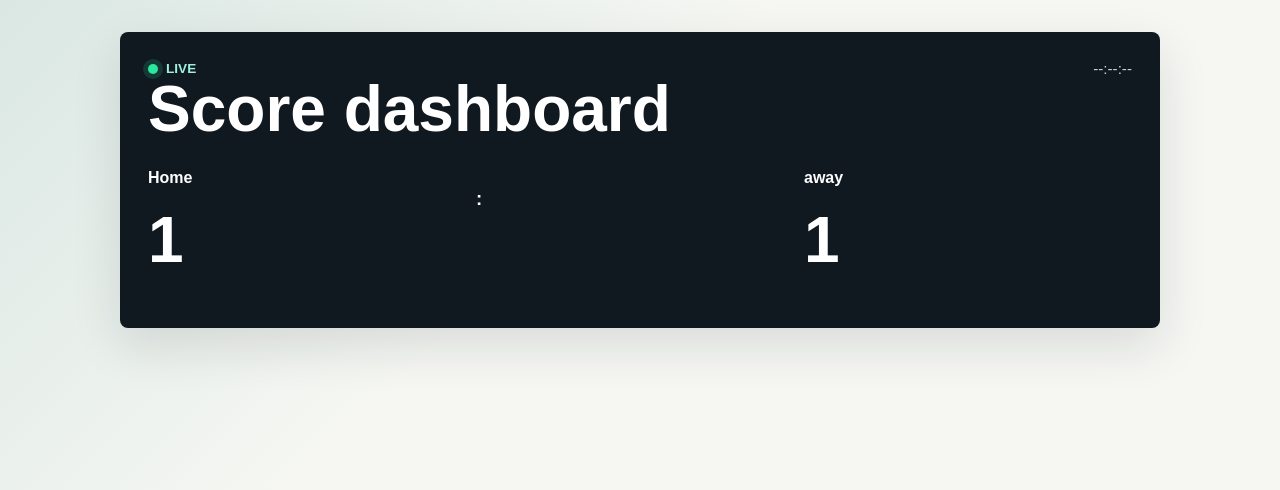
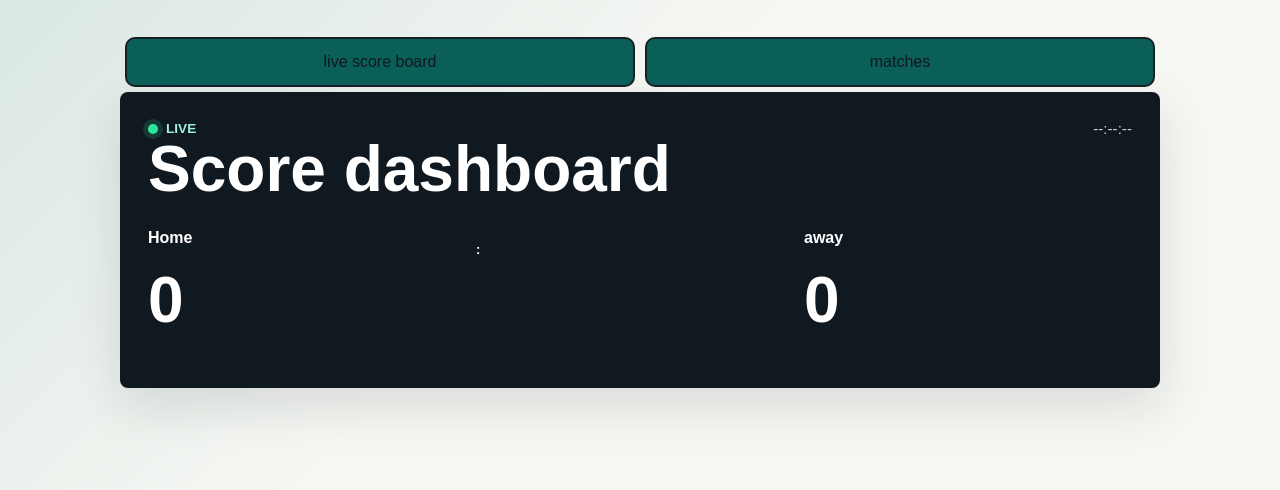
Before and after one commit to juras-janicek/live-sports-dashboard, a plain HTML site: page index.html in a window 1280 px wide. Drawn offline with Linux system fonts and the light colour scheme; no server answers.

Commit message:
added todays matches

```diff
--- a/app.js
+++ b/app.js
@@ -1,6 +1,3 @@
-// app.js - úplný základ
-
-
 
 const API_KEY = '66ec0d1e4bmsh3643c7487adb1cbp1a7cd5jsnf7e1b531f6e2';
 const API_HOST = 'volleyballapi.p.rapidapi.com';
@@ -19,6 +16,11 @@ const options = {
 
 const endpoints = {
   live_matches: '/api/volleyball/matches/live',
+  matches_by_date: {url: '/api/volleyball/matches/',
+                    GetDate(){
+                      return new Date().toLocaleDateString("en-GB")
+                    }
+  },
   categories: '/api/volleyball/tournament/categories',
   league_seasons: '/api/volleyball/unique-tournament/806/seasons',
   league_teams_standing: '/api/volleyball/unique-tournament/806/season/78004/standings/total'
@@ -31,10 +33,44 @@ async function fetchInfo(endpoint) {
     const data = await response.json();
 
     console.log(data);
+    return data
+
   } catch (error) {
     console.error('Chyba:', error);
   }
 }
 
 
-fetchInfo (endpoints.league_teams_standing);
+
+
+
+
+
+
+async function ShowContent(num){
+  const matches = document.getElementById("matches");
+
+  switch(true){
+    case num == 1:
+      document.querySelector(".matches").style.display = "block";
+      document.querySelector(".scoreboard").style.display = "none";
+
+      const data = await fetchInfo(`${endpoints.matches_by_date.url}${endpoints.matches_by_date.GetDate()}`)
+
+      data.events.forEach(event => {
+        matches.innerHTML += `
+          <div class="match">
+            <h4 class="legue" >${event.tournament.name}</h4>
+            <h2 class="game" >${event.homeTeam.name} : ${event.awayTeam.name}</h2>
+          </div>`
+      });
+      break
+
+    default:
+      document.querySelector(".matches").style.display = "none"
+      document.querySelector(".scoreboard").style.display = "block"
+      break
+
+  }
+
+}
--- a/index.html
+++ b/index.html
@@ -8,7 +8,17 @@
 </head>
 <body>
     <main class="container">
-        <section class="scoreboard" aria-labelledby="scoreboard-title">
+
+        <nav class="navigation" >
+            <div><button onclick= ShowContent(0) >live score board</button></div>
+            <div><button onclick= ShowContent(1) >matches</button></div>
+        </nav>
+
+        <section class="matches" id="matches" aria-labelledby="scoreboard-title">
+
+        </section>
+
+        <section class="scoreboard" aria-labelledby="scoreboard-title" style="display: block">
             <div class="scoreboard__topline">
                 <p class="live-badge">Live</p>
                 <p class="time" id="current-time">--:--:--</p>
@@ -19,18 +29,17 @@
             <div class="main_scoring" aria-live="polite">
                 <article class="team-panel">
                     <h4 class="name_home" id="home-name-display">Home</h4>
-                    <h1 class="score_home" id="home-score">1</h1>
+                    <h1 class="score_home" id="home-score">0</h1>
                 </article>
 
-                <h3 class="team-panel"  aria-hidden="true">:</h3>
+                <h3 class="team-panel" id="divided" aria-hidden="true">:</h3>
 
                 <article class="team-panel">
                     <h4 class="name_away" id="away-name-display">away</h4>
-                    <h1 class="score_away" id="away-score">1</h1>
+                    <h1 class="score_away" id="away-score">0</h1>
                 </article>
             </div>
         </section>
-
 
     </main>
 
--- a/style.css
+++ b/style.css
@@ -35,6 +35,32 @@ input {
     width: min(1040px, calc(100% - 32px));
     margin: 0 auto;
     padding: 32px 0;
+}
+
+nav{
+    display: flex;
+    position: sticky;
+    top: 1px;
+    width: 100%;
+    height: 60px;
+}
+nav div{
+    flex: 1;
+    display: flex;
+    justify-content: center;
+    align-items: center;
+    background-color: #0b5f59;
+    border: 2px solid #162026;
+    border-radius: 10px;
+    margin: 5px;
+}
+
+nav button{
+    text-decoration: none;
+    color:#101820;
+    border: none;
+    background-color:  #0b5f59;
+    cursor: pointer;
 }
 
 .scoreboard {
@@ -112,7 +138,6 @@ h1 {
     flex: 1;
     justify-content: center;
     align-items: center;
-    border: 2px #ffffff;
 }
 
 #divided{
```
